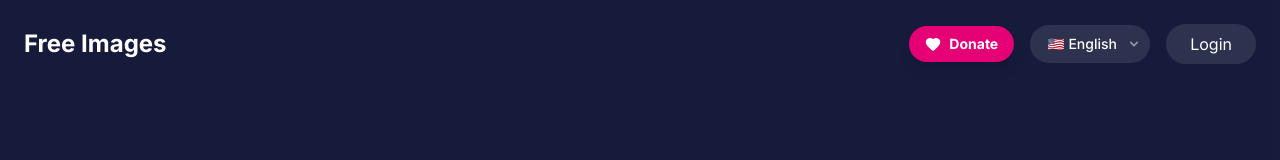
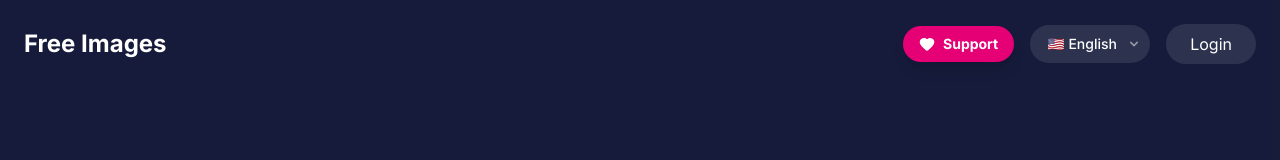
Before and after one commit to indigo165e83/free-images, a Next.js app: page /en in a window 1280 px wide. Shown: the top 160 px of the page. Built offline with nearby package versions, Linux system fonts and the light colour scheme; no server answers; the database is empty.

Commit message:
fix: Change "Donate" button text to "Support"

```diff
--- a/app/[locale]/page.tsx
+++ b/app/[locale]/page.tsx
@@ -43,13 +43,13 @@ export default async function Home({ params }: { params: Promise<{ locale: strin
 
             {/* Stripe寄付ボタン */}
             <a
-              href="https://donate.stripe.com/dRmfZh1cr3Tx8Kf31hc7u01"
+              href="https://buy.stripe.com/dRmfZh1cr3Tx8Kf31hc7u01"
               target="_blank"
               rel="noopener noreferrer"
               className="flex items-center gap-2 bg-pink-600 hover:bg-pink-700 text-white px-4 py-2 rounded-full font-bold transition shadow-lg text-sm"
             >
               <Heart className="w-4 h-4 fill-white" />
-              <span>Donate</span>
+              <span>Support</span>
             </a>
 
             {/* 言語切り替えボタン */}
```
